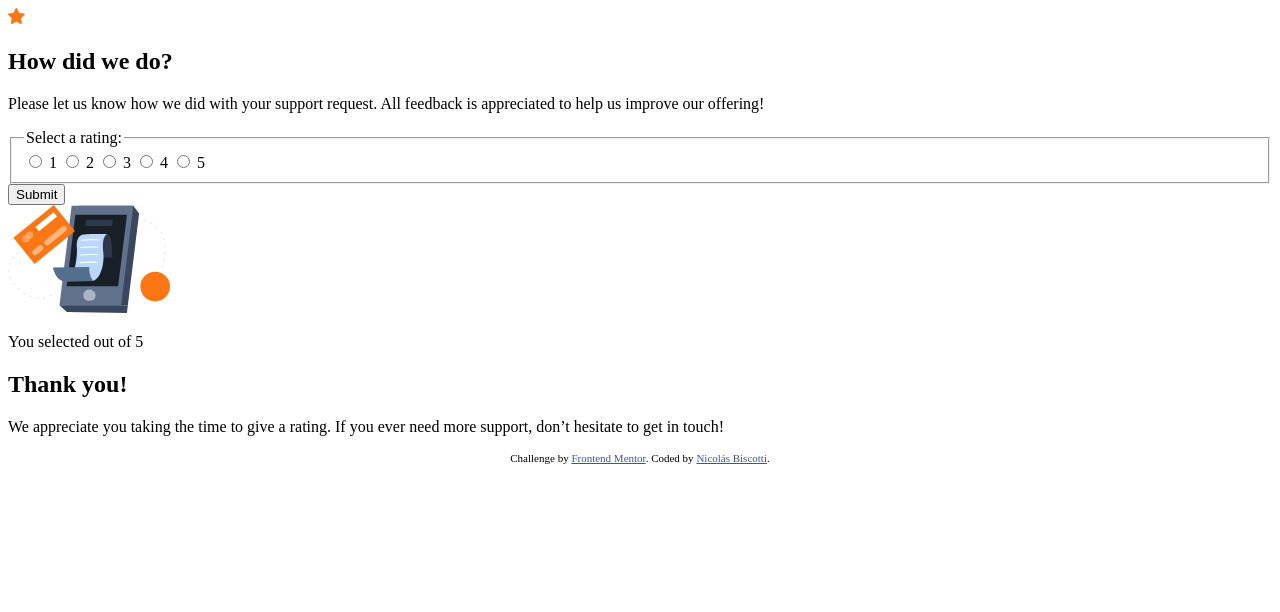
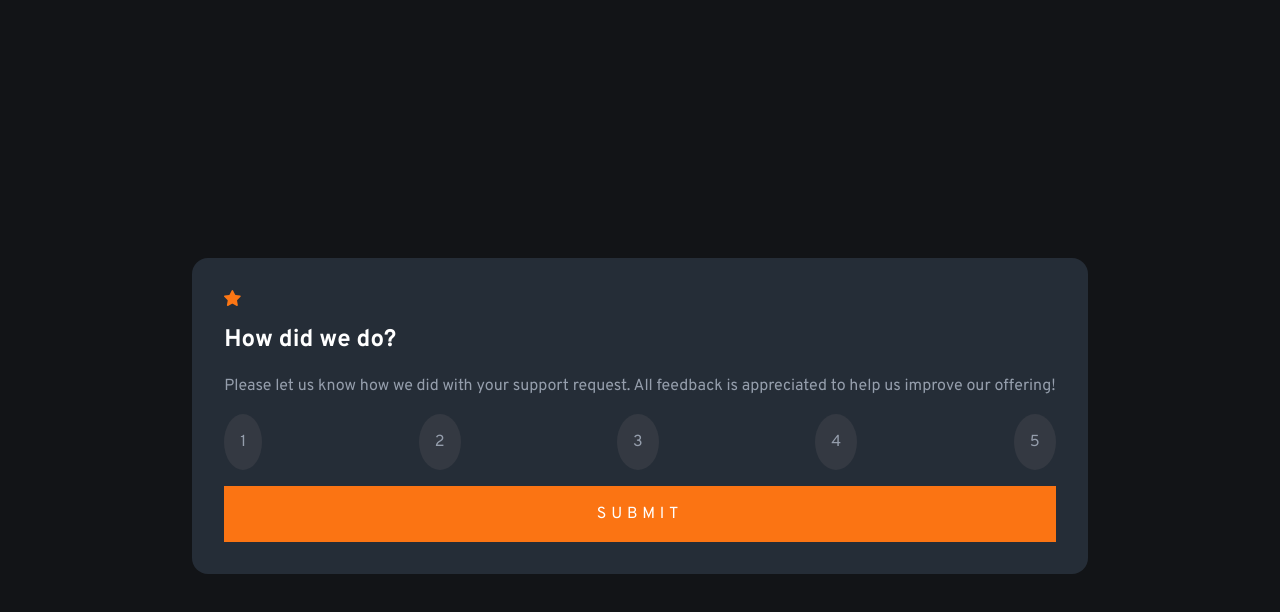
Before and after one commit to nicolasbiscotti/frontend-mentor-interactive-rating-component, a plain HTML site: page index.html in a window 1280 px wide. Drawn offline with Linux system fonts and the light colour scheme.

Commit message:
Fonts and Colors

```diff
--- a/index.html
+++ b/index.html
@@ -24,11 +24,21 @@
         color: hsl(228, 45%, 44%);
       }
     </style>
+    <!-- Google Fonts -->
+    <link rel="preconnect" href="https://fonts.googleapis.com" />
+    <link rel="preconnect" href="https://fonts.gstatic.com" crossorigin />
+    <link
+      href="https://fonts.googleapis.com/css2?family=Overpass:wght@400;700&display=swap"
+      rel="stylesheet"
+    />
+
+    <!-- Custom CSS -->
+    <link rel="stylesheet" href="style.css" />
   </head>
   <body>
     <main>
+      <!-- Rating state start -->
       <article class="rating">
-        <!-- Rating state start -->
         <div class="rating__icon">
           <svg width="17" height="16" xmlns="http://www.w3.org/2000/svg">
             <path
@@ -37,6 +47,7 @@
             />
           </svg>
         </div>
+
         <h1>How did we do?</h1>
 
         <p>
@@ -44,11 +55,9 @@
           is appreciated to help us improve our offering!
         </p>
 
-        <form class="grid-group" action="#">
-          <fieldset class="flex-group">
-            <legend class="none-displayed-element">
-              Select a rating:
-            </legend>
+        <form class="rating__form grid-group" action="#">
+          <fieldset class="flex-group-space-b">
+            <legend class="none-displayed-element">Select a rating:</legend>
 
             <input
               class="none-displayed-element"
@@ -57,7 +66,7 @@
               value="1"
               id="1"
             />
-            <label for="1">1</label>
+            <label class="rating__number" for="1">1</label>
 
             <input
               class="none-displayed-element"
@@ -66,7 +75,7 @@
               value="2"
               id="2"
             />
-            <label for="2">2</label>
+            <label class="rating__number" for="2">2</label>
 
             <input
               class="none-displayed-element"
@@ -75,7 +84,7 @@
               value="3"
               id="3"
             />
-            <label for="3">3</label>
+            <label class="rating__number" for="3">3</label>
 
             <input
               class="none-displayed-element"
@@ -84,7 +93,7 @@
               value="4"
               id="4"
             />
-            <label for="4">4</label>
+            <label class="rating__number" for="4">4</label>
 
             <input
               class="none-displayed-element"
@@ -93,17 +102,16 @@
               value="5"
               id="5"
             />
-            <label for="5">5</label>
+            <label class="rating__number" for="5">5</label>
           </fieldset>
 
           <button class="button">Submit</button>
         </form>
+      </article>
+      <!-- Rating state end -->
 
-        <!-- Rating state end -->
-      </article>
-
-      <article class="thank-you">
-        <!-- Thank you state start -->
+      <!-- Thank you state start -->
+      <article style="display: none" class="thank-you">
         <div class="thank-you__icon">
           <svg width="162" height="108" xmlns="http://www.w3.org/2000/svg">
             <g fill="none">
@@ -205,12 +213,11 @@
           We appreciate you taking the time to give a rating. If you ever need
           more support, don’t hesitate to get in touch!
         </p>
-
-        <!-- Thank you state end -->
       </article>
+      <!-- Thank you state end -->
     </main>
 
-    <footer>
+    <footer style="display: none">
       <div class="attribution">
         Challenge by
         <a href="https://www.frontendmentor.io?ref=challenge" target="_blank"
--- /dev/null
+++ b/style.css
@@ -0,0 +1,140 @@
+:root {
+  --font-weigth-regular: 400;
+  --font-weigth-bold: 700;
+
+  --font-family-base: "Overpass", sans-serif;
+
+  --color-orage-primary: hsl(25, 97%, 53%);
+
+  --color-neutral-100: hsl(0, 0%, 100%);
+  --color-neutral-300: hsl(217, 12%, 63%);
+  --color-neutral-500: hsl(216, 12%, 54%);
+  --color-neutral-600: hsl(216, 12%, 23%);
+  --color-neutral-700: hsl(213, 19%, 18%);
+  --color-neutral-900: hsl(216, 12%, 8%);
+}
+
+*,
+*::before,
+*::after {
+  box-sizing: border-box;
+}
+
+* {
+  margin: 0;
+}
+/*
+  3. Allow percentage-based heights in the application
+*/
+html,
+body {
+  height: 100%;
+}
+/*
+  Typographic tweaks!
+  4. Add accessible line-height
+  5. Improve text rendering
+*/
+body {
+  line-height: 1.5;
+  -webkit-font-smoothing: antialiased;
+}
+/*
+  6. Improve media defaults
+*/
+img,
+picture,
+video,
+canvas,
+svg {
+  display: block;
+  max-width: 100%;
+}
+/*
+  7. Remove built-in form typography styles
+*/
+input,
+button,
+textarea,
+select {
+  font: inherit;
+}
+/*
+  8. Avoid text overflows
+*/
+p,
+h1,
+h2,
+h3,
+h4,
+h5,
+h6 {
+  overflow-wrap: break-word;
+}
+/*
+  9. Create a root stacking context
+*/
+/* #root, #__next {
+  isolation: isolate;
+} */
+
+body {
+  background-color: var(--color-neutral-900);
+  color: var(--color-neutral-300);
+  font-family: var(--font-family-base);
+
+  /* For this project */
+  display: grid;
+  place-content: center;
+  margin: 1rem;
+}
+h1 {
+  color: var(--color-neutral-100);
+}
+fieldset {
+  border: 0;
+  padding: 0;
+}
+legend {
+  display: none;
+}
+/*  */
+.grid-group {
+  display: grid;
+}
+.flex-group-space-b {
+  display: flex;
+  justify-content: space-between;
+  align-items: center;
+}
+.none-displayed-element {
+  display: none;
+}
+.button {
+  background-color: var(--color-orage-primary);
+  border: none;
+  padding: 1rem;
+  color: var(--color-neutral-100);
+  text-transform: uppercase;
+  letter-spacing: 0.3rem;
+}
+
+/* Custom Classes */
+.rating {
+  --space-items: 1rem;
+  --space-content: 2rem;
+
+  display: grid;
+  gap: var(--space-items);
+  padding: var(--space-content);
+  background-color: var(--color-neutral-700);
+  border-radius: 1rem;
+}
+.rating__form {
+  gap: var(--space-items);
+}
+.rating__number {
+  background-color: var(--color-neutral-600);
+  padding: 1rem;
+  border-radius: 100%;
+}
```
